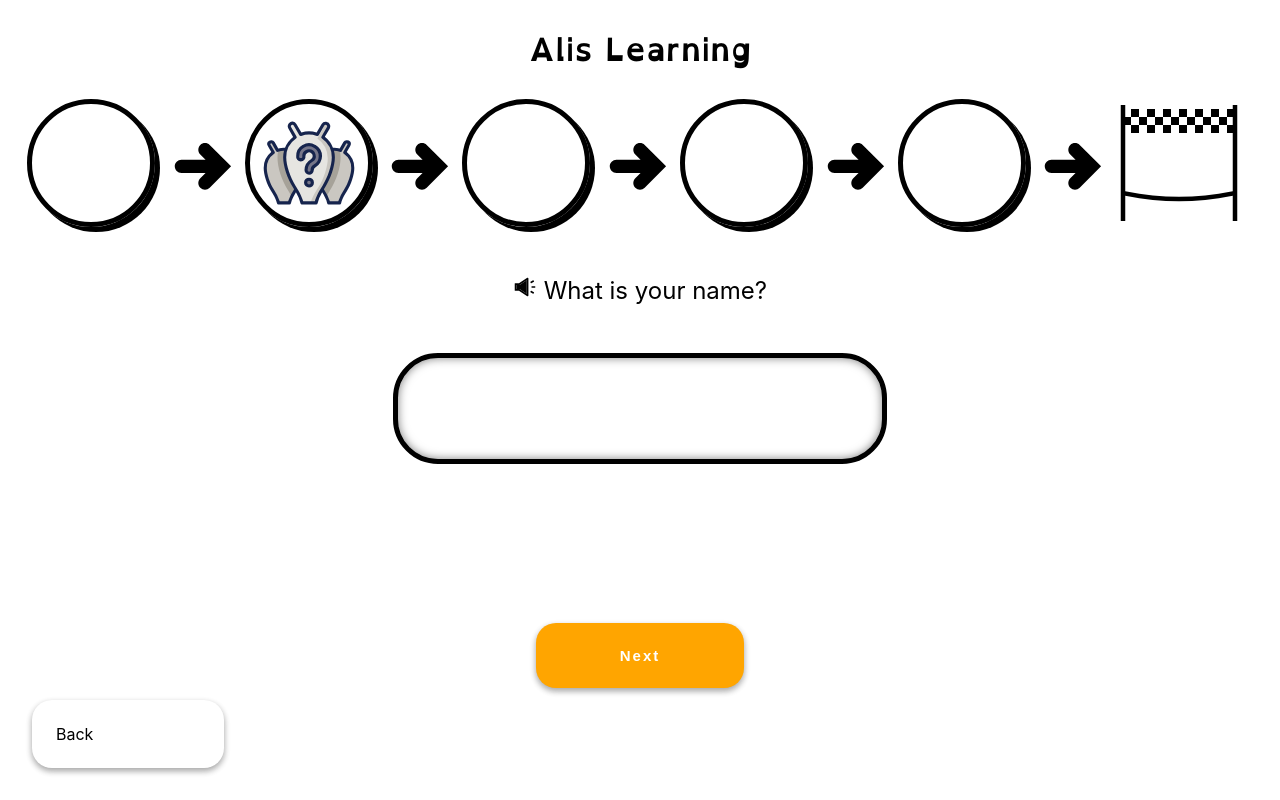
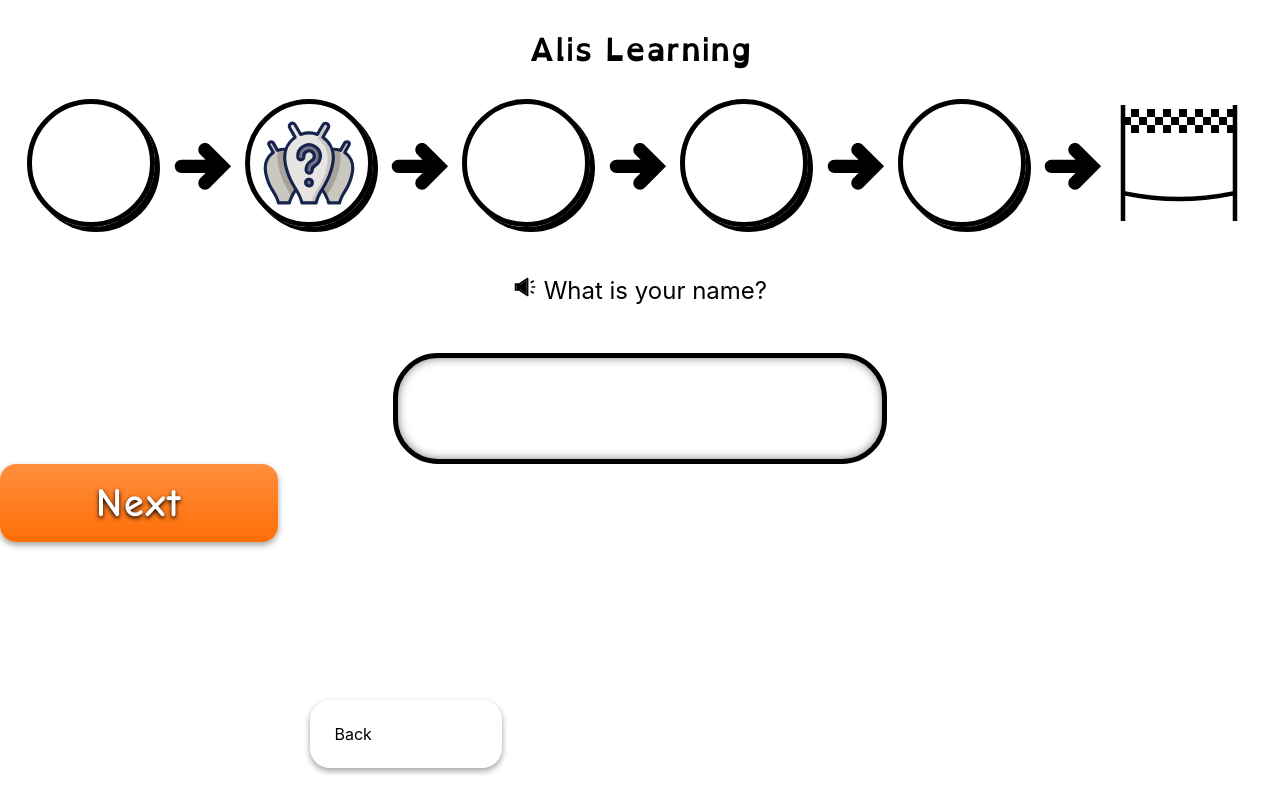
Before and after one commit to fac24/alis-learning, a Next.js app: page /learner-onboarding/name in a window 1280 px wide. Built offline with nearby package versions, Linux system fonts and the light colour scheme.

Commit message:
Progress on some learner next button styling tweaks

```diff
--- a/components/Styled-Components/ChildNext.js
+++ b/components/Styled-Components/ChildNext.js
@@ -1,24 +1,22 @@
 import styled from "styled-components";
 
 const ChildNext = styled.button`
-  position: absolute;
-  bottom: 7rem;
-  left: 50%;
-  margin-left: -6.5rem;
-  width: 13rem;
-  padding: 1.5rem;
+  background: linear-gradient(hsl(25, 100%, 62%), hsl(25, 100%, 51%));
+  border-radius: 1rem;
+  border: none;
   box-shadow: rgba(0, 0, 0, 0.16) 0px 3px 6px, rgba(0, 0, 0, 0.23) 0px 3px 6px;
   color: white;
-  font-size: 15px;
+  cursor: pointer;
+  margin: 0 auto;
+  padding: 1rem 6rem;
+  font-family: ComicNeue;
+  font-size: 2.5rem;
   font-weight: 700;
-  border-radius: 20px;
-  border: none;
-  background-color: orange;
   letter-spacing: 2px;
-  cursor: pointer;
+  text-shadow: 0px 2px 4px black;
 
-  &:hover {
-    transform: translateY(0.125rem);
+  &:active {
+    transform: translateY(0.2rem);
   }
 `;
 
```
